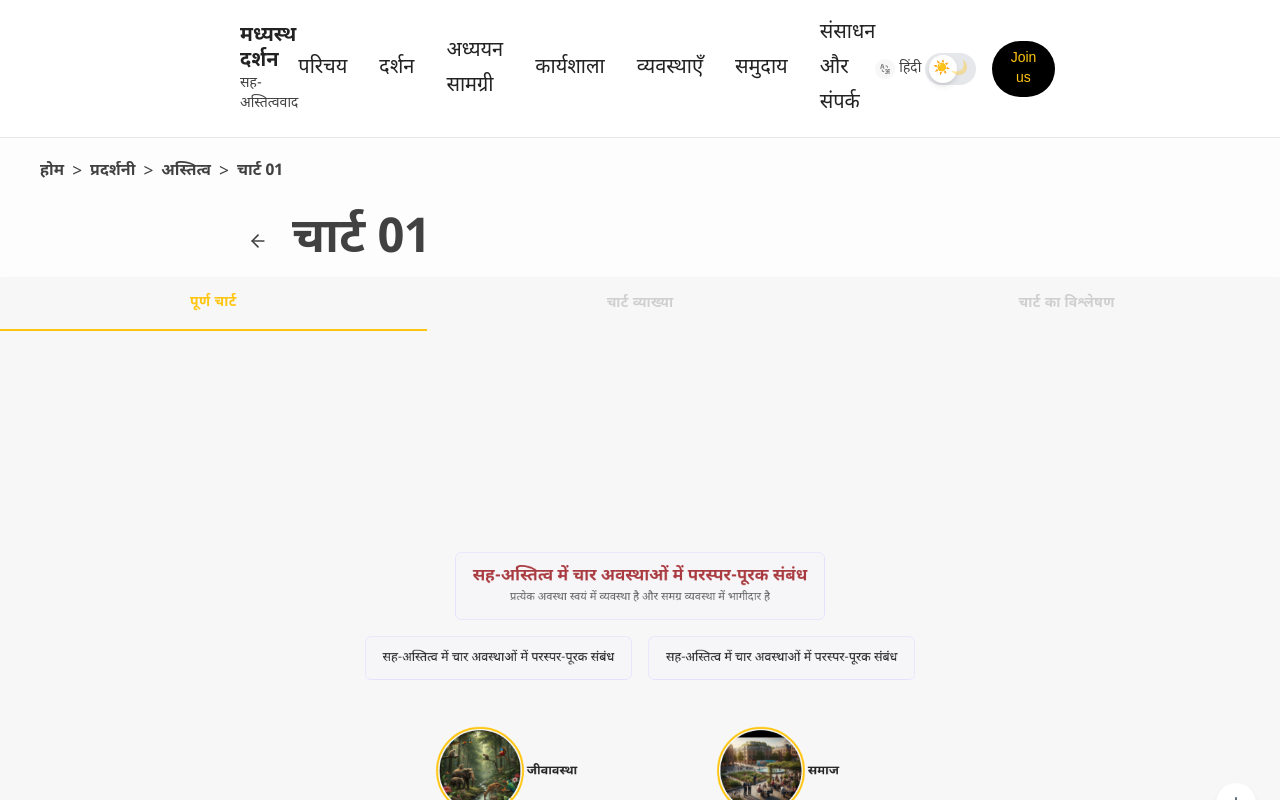
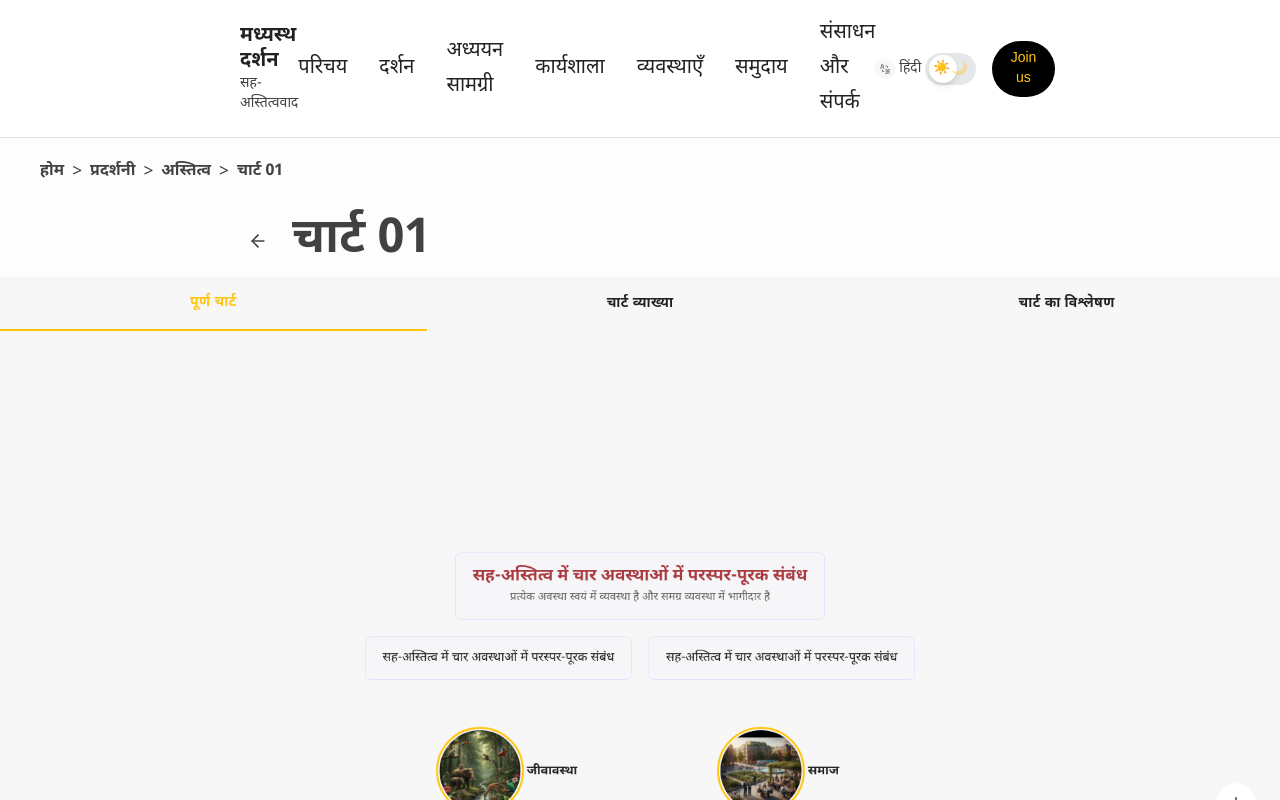
Before and after one commit to BRIJESH2403/madhyasth-darshan-sah-astitvavad, a Next.js app: page /charts/1/1/1 in a window 1280 px wide. Shown: the top 800 px of the page. Built offline with nearby package versions, Linux system fonts and the light colour scheme.

Commit message:
chnage text color

```diff
--- a/src/components/charts/ChartViewer/ChartTabs.tsx
+++ b/src/components/charts/ChartViewer/ChartTabs.tsx
@@ -20,7 +20,7 @@ export default function ChartTabs() {
               ${
                 active === index
                   ? "text-(--color-primary) border-b-2 border-(--color-primary)"
-                  : "text-(--color-text-muted) hover:text-(--color-text-title)"
+                  : "text-(--color-text-title) hover:text-(--color-text-title)"
               }
             `}
           >
```
